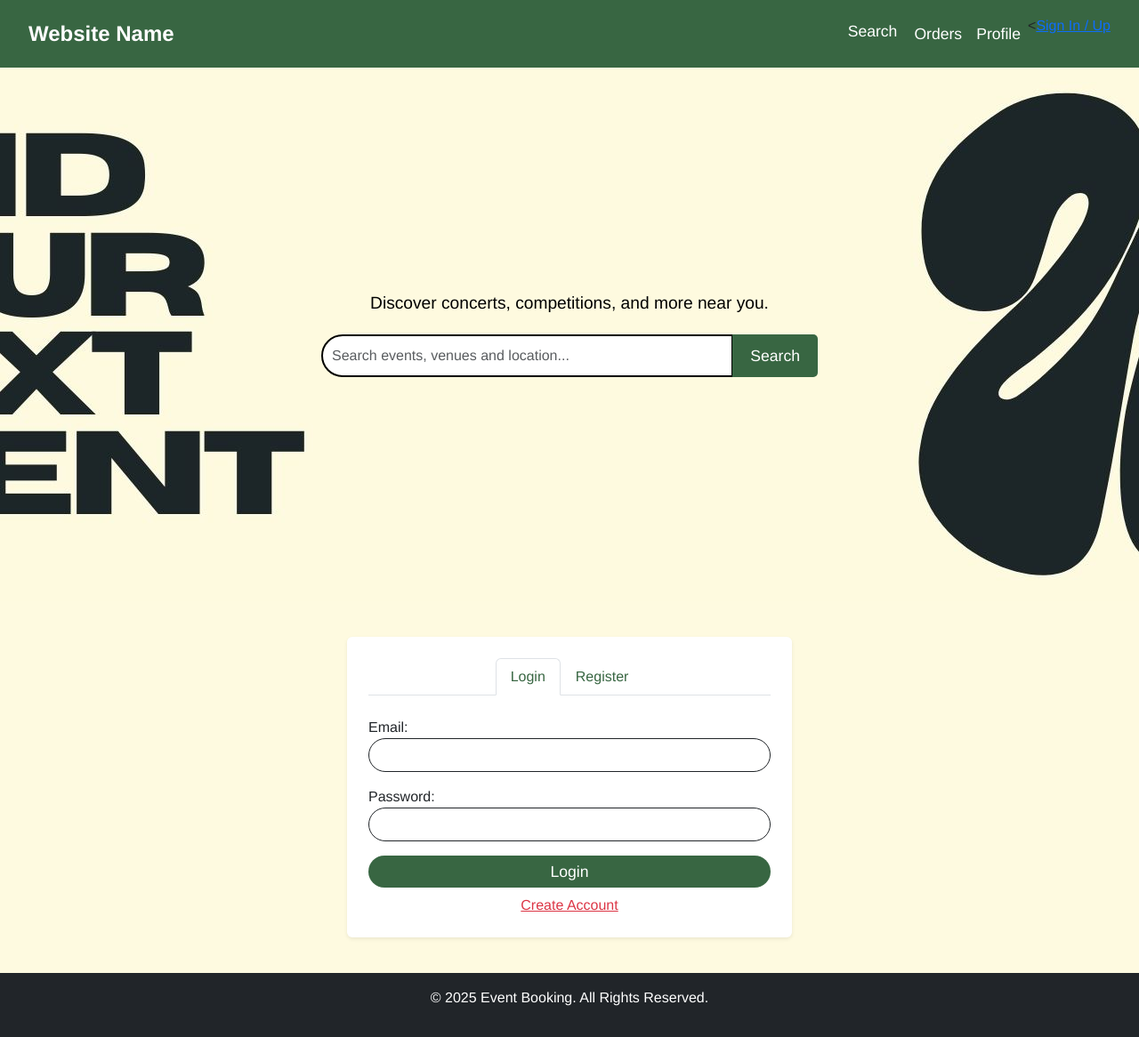
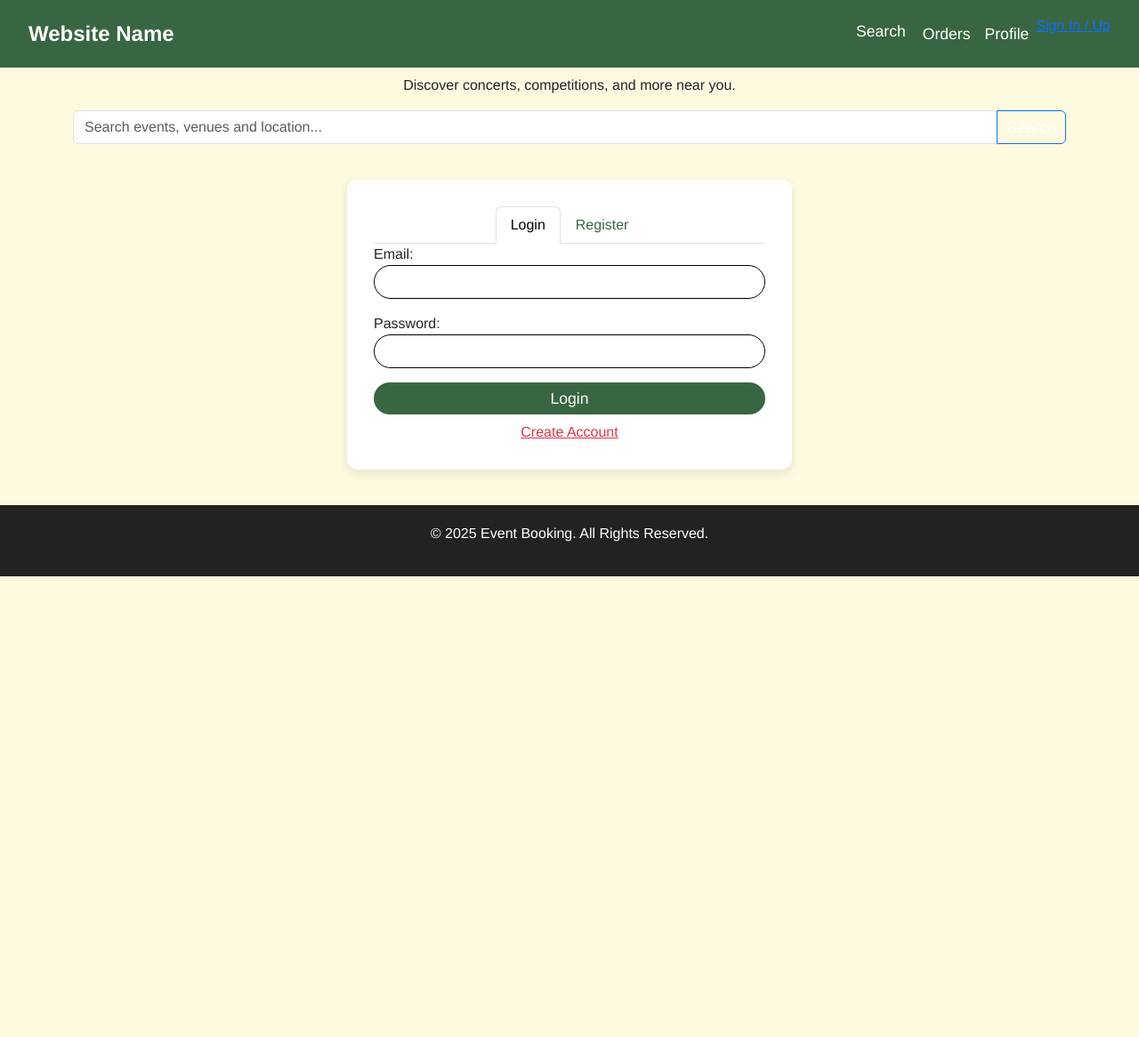
Before and after one commit to Lakshmisanajanasb9/eventsmg, a Flask app: template website/templates/login.html in a window 1280 px wide. Shown: the whole page at 89% size. After the commit the page ends 648 px from the top, so only its background shows below. Run offline with Flask 3, Linux system fonts and the light colour scheme; the template is opened without the code that fills it, so the values that code supplies are empty.

Commit message:
Update login.html

```diff
--- a/website/templates/login.html
+++ b/website/templates/login.html
@@ -1,22 +1,21 @@
 <!DOCTYPE html>
 <html lang="en">
 <head>
-    <meta charset="UTF-8">
-    <meta name="viewport" content="width=device-width, initial-scale=1.0">
+    <meta charset="UTF-8" />
+    <meta name="viewport" content="width=device-width, initial-scale=1.0"/>
     <title>Sign In / Register</title>
 
     <!-- Bootstrap CSS -->
-    <link href="https://cdn.jsdelivr.net/npm/bootstrap@5.3.0/dist/css/bootstrap.min.css" rel="stylesheet">
-    <link rel="stylesheet" href="{{ url_for('static', filename='stylesheet.css') }}" type="text/css">
+    <link href="https://cdn.jsdelivr.net/npm/bootstrap@5.3.0/dist/css/bootstrap.min.css" rel="stylesheet"/>
+    <link rel="stylesheet" href="{{ url_for('static', filename='stylesheet.css') }}" type="text/css"/>
 </head>
 <body>
 
-    <!-- Bootstrap Navbar -->
+    <!-- Navbar -->
     <nav class="navbar navbar-expand-lg custom-navbar">
         <div class="container-fluid">
             <a class="navbar-brand" href="{{ url_for('views.home') }}">Website Name</a>
-            <button class="navbar-toggler" type="button" data-bs-toggle="collapse" data-bs-target="#navbarNav"
-                    aria-controls="navbarNav" aria-expanded="false" aria-label="Toggle navigation">
+            <button class="navbar-toggler" type="button" data-bs-toggle="collapse" data-bs-target="#navbarNav">
                 <span class="navbar-toggler-icon"></span>
             </button>
             <div class="collapse navbar-collapse" id="navbarNav">
@@ -31,7 +30,7 @@
                         <a class="nav-link text-white" href="#">Profile</a>
                     </li>
                     <li class="nav-item">
-                        <<a href="{{ url_for('forms.login') }}">Sign In / Up</a>
+                        <a href="{{ url_for('forms.login') }}">Sign In / Up</a>
                     </li>
                 </ul>
             </div>
@@ -39,18 +38,18 @@
     </nav>
 
     <!-- Hero Section -->
-    <header class="hero text-center p-5 bg-light hero d-flex align-items-center justify-content-center">
-        <div class="container text-center">
-            <h1></h1>
-            <p>Discover concerts, competitions, and more near you.</p>
-            <div class="input-group mb-3 w-50 mx-auto">
-                <input type="text" class="form-control" placeholder="Search events, venues and location..." aria-label="Search">
+    <header class="hero-section d-flex align-items-center justify-content-center text-center">
+        <div class="container">
+            <h1 class="hero-title"></h1>
+            <p class="hero-subtitle">Discover concerts, competitions, and more near you.</p>
+            <div class="input-group search-bar mx-auto">
+                <input type="text" class="form-control" placeholder="Search events, venues and location..." aria-label="Search" />
                 <button class="btn btn-primary" onclick="searchEvents()">Search</button>
             </div>
         </div>
     </header>
 
-    <!-- Flash Message Display -->
+    <!-- Flash Messages -->
     <div class="container mt-4">
         {% with messages = get_flashed_messages() %}
             {% if messages %}
@@ -64,29 +63,29 @@
         {% endwith %}
     </div>
 
-    <!-- Login/Register Form Section -->
-    <div class="form-container bg-white p-4 rounded shadow-sm" style="max-width: 500px; margin: 40px auto;">
-        <ul class="nav nav-tabs mb-4 justify-content-center" id="formTabs">
+    <!-- Login/Register Forms -->
+    <div class="auth-container">
+        <ul class="nav nav-tabs justify-content-center auth-tabs">
             <li class="nav-item">
-                <a class="nav-link active" href="#" id="loginTab" style="color: #386642;">Login</a>
+                <a class="nav-link active" href="#" id="loginTab">Login</a>
             </li>
             <li class="nav-item">
-                <a class="nav-link" href="#" id="registerTab" style="color: #386642;">Register</a>
+                <a class="nav-link" href="#" id="registerTab">Register</a>
             </li>
         </ul>
 
         <!-- Login Form -->
-        <form id="loginForm" method="POST" action="{{ url_for('auth.login') }}">
+        <form id="loginForm" method="POST" action="{{ url_for('forms.login') }}" class="auth-form">
             <fieldset>
                 <div class="mb-3">
                     <label for="loginEmail">Email:</label>
-                    <input type="email" id="loginEmail" name="email" class="form-control border-dark rounded-pill" required>
+                    <input type="email" id="loginEmail" name="email" class="form-control" required />
                 </div>
                 <div class="mb-3">
                     <label for="loginPassword">Password:</label>
-                    <input type="password" id="loginPassword" name="password" class="form-control border-dark rounded-pill" required>
+                    <input type="password" id="loginPassword" name="password" class="form-control" required />
                 </div>
-                <button type="submit" class="btn w-100" style="background-color: #386642; color: white; border-radius: 25px;">Login</button>
+                <button type="submit" class="btn auth-btn w-100">Login</button>
                 <div class="text-center mt-2">
                     <a href="#" id="switchToRegister" class="link-danger">Create Account</a>
                 </div>
@@ -94,21 +93,29 @@
         </form>
 
         <!-- Register Form -->
-        <form id="registerForm" class="d-none" method="POST" action="{{ url_for('auth.register') }}">
+        <form id="registerForm" class="auth-form d-none" method="POST" action="{{ url_for('forms.register') }}">
             <fieldset>
                 <div class="mb-3">
-                    <label for="registerName">Name:</label>
-                    <input type="text" id="registerName" name="name" class="form-control border-dark rounded-pill" required>
+                    <label for="registerFirstName">First Name:</label>
+                    <input type="text" id="registerFirstName" name="first_name" class="form-control" required />
+                </div>
+                <div class="mb-3">
+                    <label for="registerLastName">Last Name:</label>
+                    <input type="text" id="registerLastName" name="last_name" class="form-control" required />
                 </div>
                 <div class="mb-3">
                     <label for="registerEmail">Email:</label>
-                    <input type="email" id="registerEmail" name="email" class="form-control border-dark rounded-pill" required>
+                    <input type="email" id="registerEmail" name="email" class="form-control" required />
+                </div>
+                <div class="mb-3">
+                    <label for="registerPhone">Phone Number:</label>
+                    <input type="text" id="registerPhone" name="phone" class="form-control" required />
                 </div>
                 <div class="mb-3">
                     <label for="registerPassword">Password:</label>
-                    <input type="password" id="registerPassword" name="password" class="form-control border-dark rounded-pill" required>
+                    <input type="password" id="registerPassword" name="password" class="form-control" required />
                 </div>
-                <button type="submit" class="btn w-100" style="background-color: #386642; color: white; border-radius: 25px;">Register</button>
+                <button type="submit" class="btn auth-btn w-100">Register</button>
                 <div class="text-center mt-2">
                     <a href="#" id="switchToLogin" class="link-danger">Already have an account?</a>
                 </div>
@@ -117,7 +124,7 @@
     </div>
 
     <!-- Footer -->
-    <footer class="bg-dark text-white text-center py-3">
+    <footer class="footer">
         <p>&copy; 2025 Event Booking. All Rights Reserved.</p>
     </footer>
 
```
